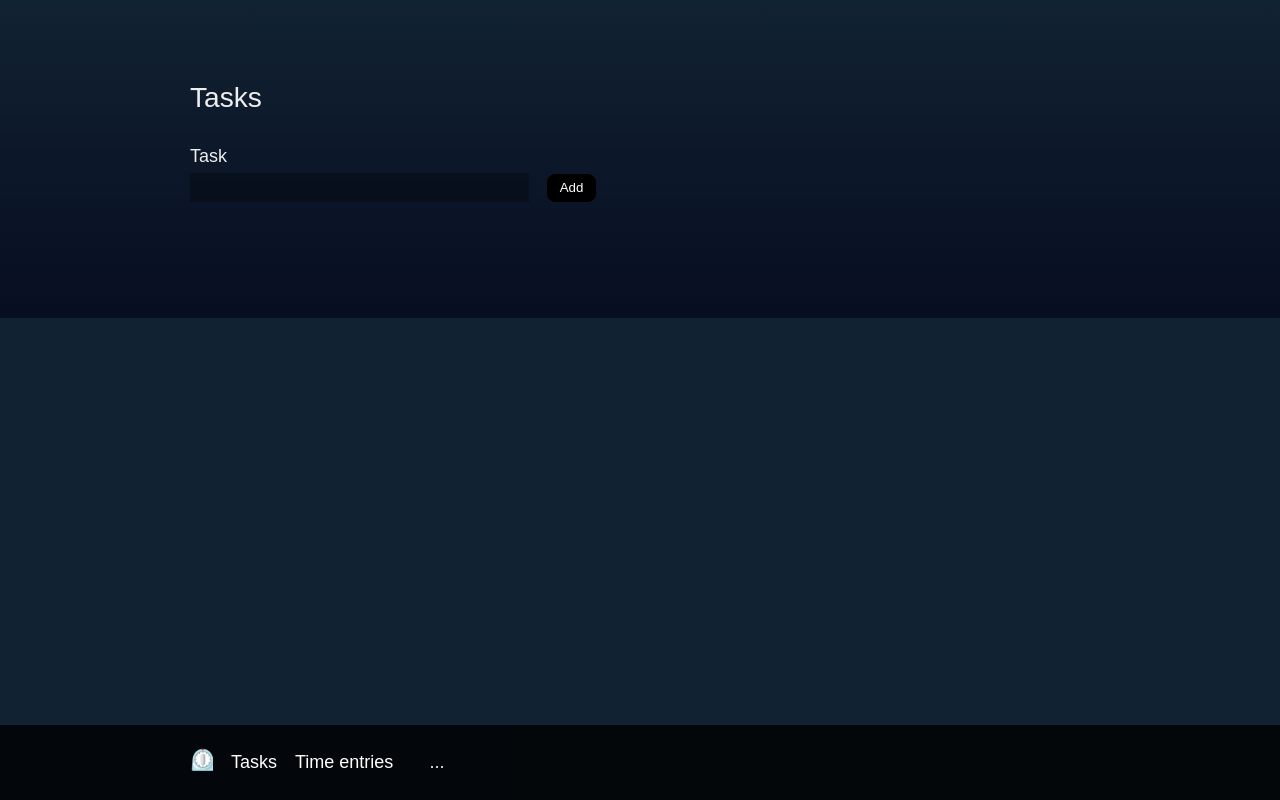
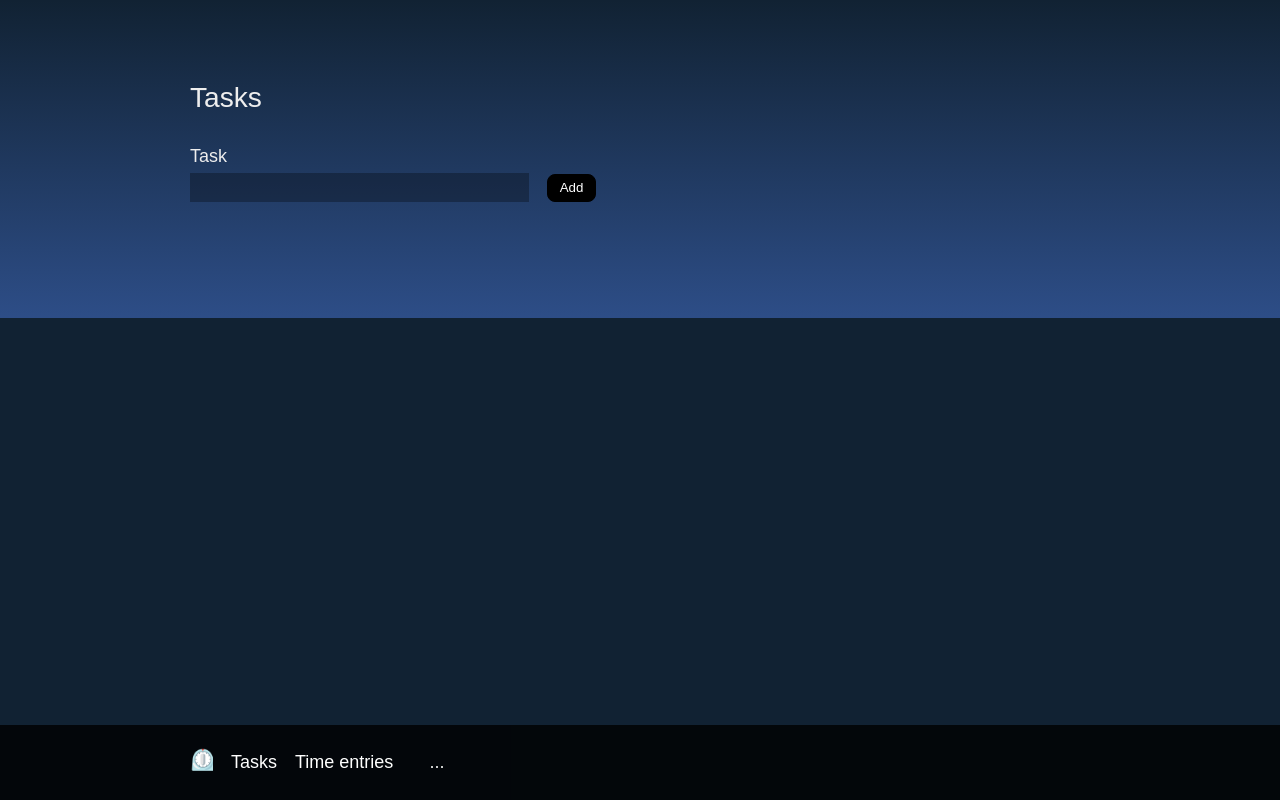
Before and after one commit to peter-sharp/timesheet, a website with bundled scripts: page index.html in a window 1280 px wide. Built offline with nearby package versions, Linux system fonts and the light colour scheme.

Commit message:
Upgrades bottom gradient color

```diff
--- a/style.css
+++ b/style.css
@@ -5,7 +5,7 @@ html {font-size: 112.5%;} /*18px*/
 
 body {
   background-color: var(--theme-color, #123);
-  background: linear-gradient(transparent, rgba(0,0,20, 0.6)), var(--theme-color, #123);
+  background: linear-gradient(transparent, hsla(220,50%,50%, 0.6) ), var(--theme-color, #123);
   background-repeat: no-repeat;
   background-size: 100vw 100%;
   color: #eee;
```
